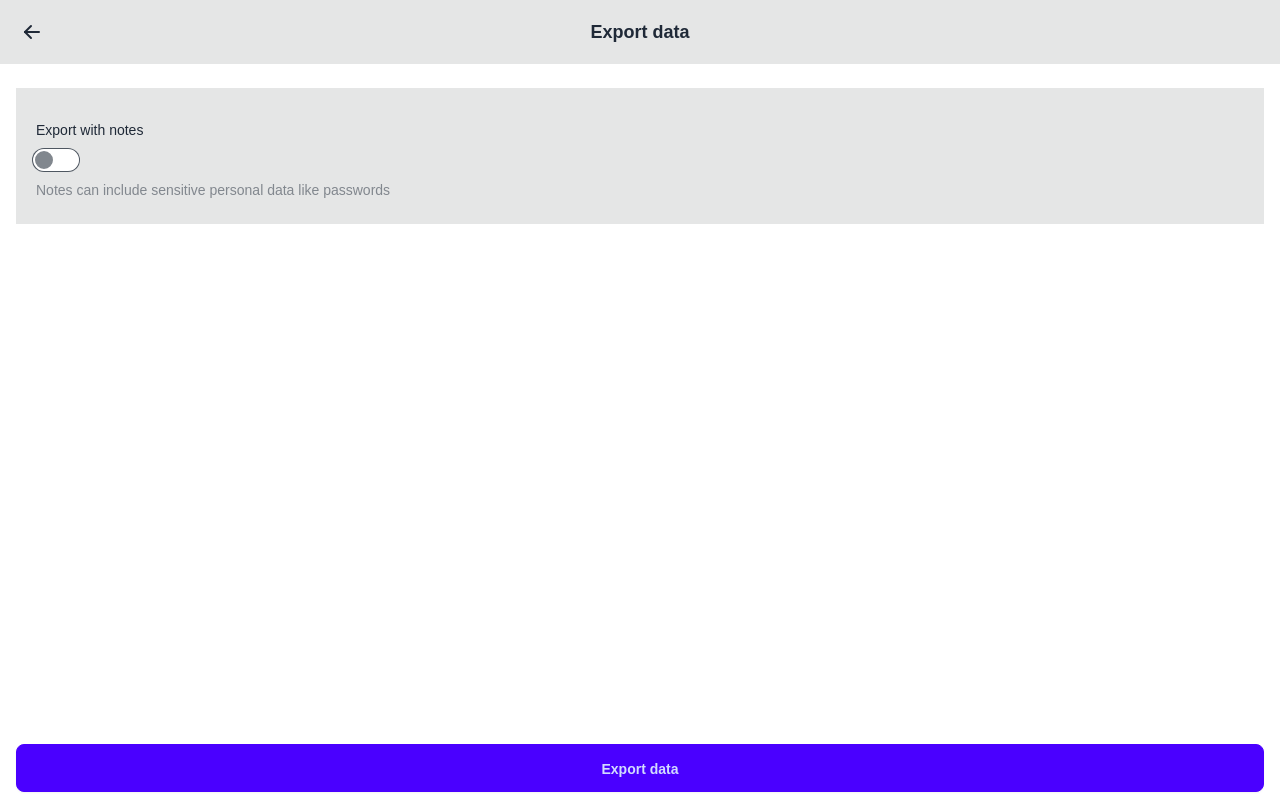
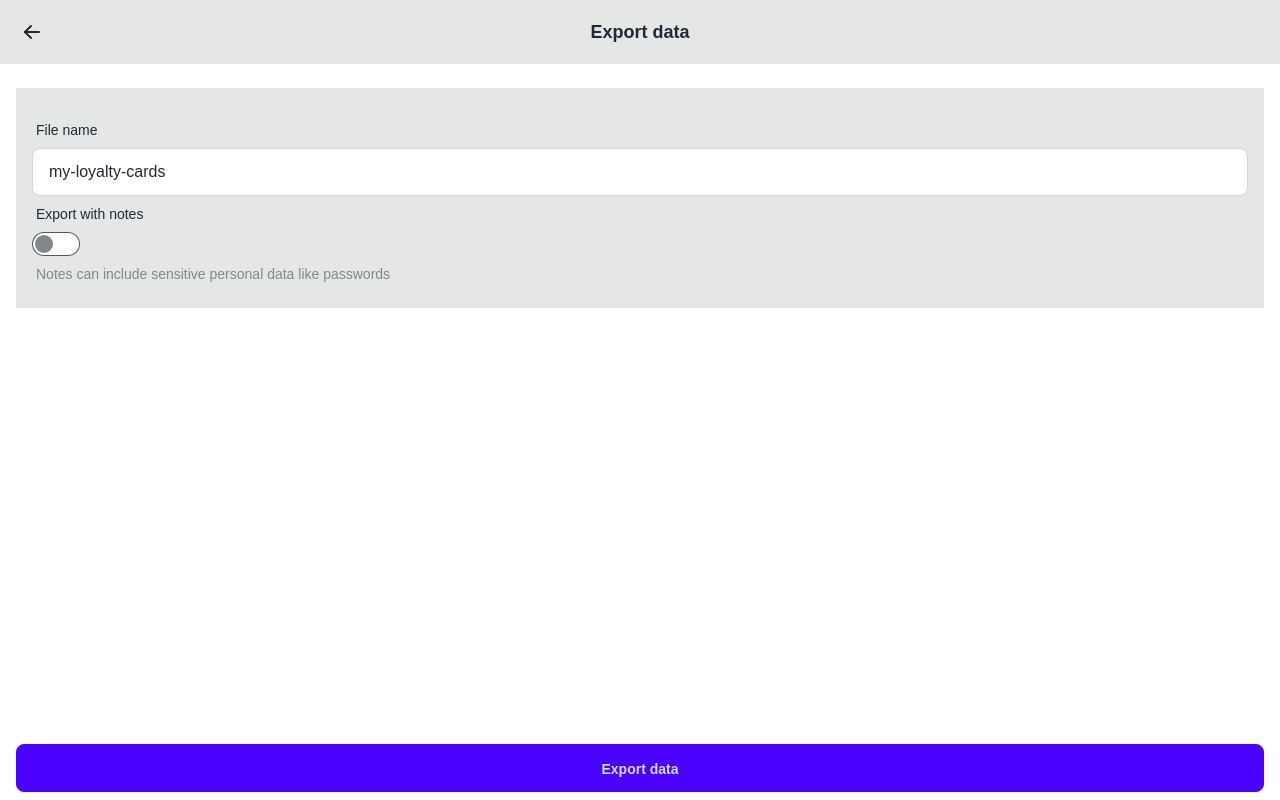
Before and after one commit to lukasbicus/cardchain, a Next.js app: page /export-data in a window 1280 px wide. Built offline with nearby package versions, Linux system fonts and the light colour scheme.

Commit message:
Add option to change name of exported file

```diff
--- a/app/export-data/export-data-page.tsx
+++ b/app/export-data/export-data-page.tsx
@@ -1,31 +1,40 @@
 'use client';
 import useAppState from '@/app/lib/app-state/app-state';
+import { TextField } from '@/app/ui/text-field';
 import { useForm } from 'react-hook-form';
 
 enum ExportFormNames {
   WithNotes = 'withNotes',
+  FileName = 'fileName',
 }
 
 type ExportForm = {
   [ExportFormNames.WithNotes]: boolean;
+  [ExportFormNames.FileName]: string;
 };
 
+const DEFAULT_FILE_NAME = 'my-loyalty-cards';
+
 export function ExportDataPage() {
-  const { register, handleSubmit } = useForm<ExportForm>({
+  const {
+    register,
+    handleSubmit,
+    formState: { errors },
+  } = useForm<ExportForm>({
     defaultValues: {
       [ExportFormNames.WithNotes]: false,
+      [ExportFormNames.FileName]: DEFAULT_FILE_NAME,
     },
   });
   const [state] = useAppState();
-  const processExport = (data: ExportForm) => {
-    console.log(data);
+  const processExport = ({ fileName }: ExportForm) => {
     console.log(state);
 
-    const jsonString = JSON.stringify(state, null, 2);
+    const jsonString = JSON.stringify(state.cards, null, 2);
     const blob = new Blob([jsonString], { type: 'application/json' });
     const a = document.createElement('a');
     a.href = URL.createObjectURL(blob);
-    a.download = 'tildaAppExport.json';
+    a.download = `${fileName ? fileName : DEFAULT_FILE_NAME}.json`;
     a.click();
 
     URL.revokeObjectURL(a.href);
@@ -36,6 +45,14 @@ export function ExportDataPage() {
       onSubmit={handleSubmit(processExport)}
     >
       <div className="px-4 py-6 bg-base-300">
+        <TextField
+          label="File name"
+          name={ExportFormNames.FileName}
+          register={register}
+          placeholder="Name of file with exported data"
+          errors={errors}
+        />
+
         <label className="form-control">
           <div className="label">
             <span className="label-text">Export with notes</span>
```
